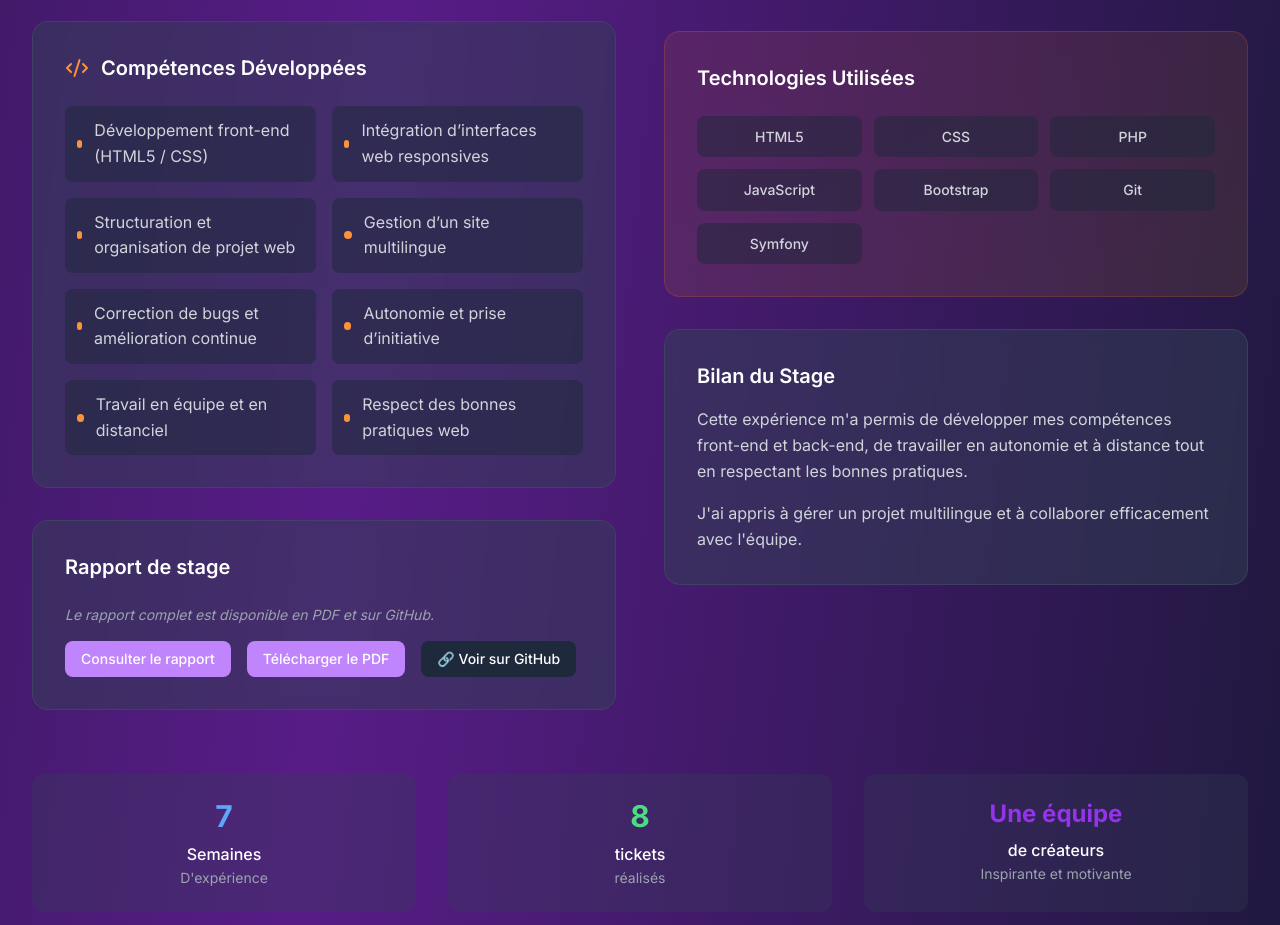
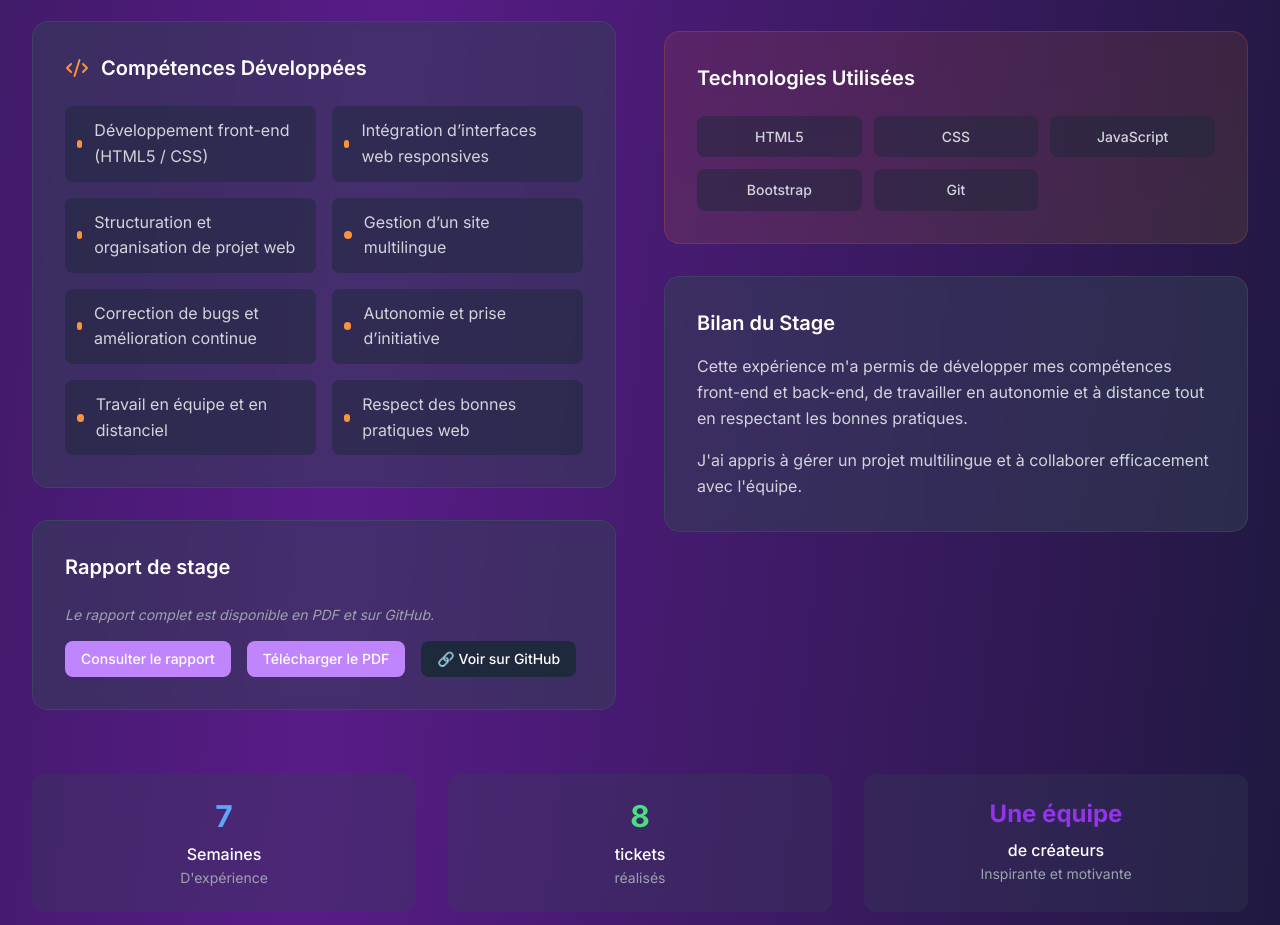
Before and after one commit to Jiane77/portfolio-bts-sio, a React (Vite) app: page / in a window 1280 px wide. Shown: the part 8411-9336 px from the top of the page. Built offline with nearby package versions, Linux system fonts and the light colour scheme.

Commit message:
update languages used during my internship

```diff
--- a/src/assets/components/internship.tsx
+++ b/src/assets/components/internship.tsx
@@ -336,7 +336,7 @@ const Internship = () => {
               <div className="bg-gradient-to-br from-orange-500/10 to-yellow-500/10 rounded-2xl p-8 border border-orange-500/20">
                 <h4 className="text-xl font-semibold text-white mb-6">Technologies Utilisées</h4>
                 <div className="grid grid-cols-2 md:grid-cols-3 gap-3">
-                                    {['HTML5', 'CSS', 'PHP', 'JavaScript', 'Bootstrap', 'Git', 'Symfony'].map((tech) => (
+                                    {['HTML5', 'CSS', 'JavaScript', 'Bootstrap', 'Git'].map((tech) => (
                     <div key={tech} className="bg-slate-800/50 text-center py-2 px-3 rounded-lg">
                       <span className="text-gray-300 text-sm font-medium">{tech}</span>
                     </div>
```
